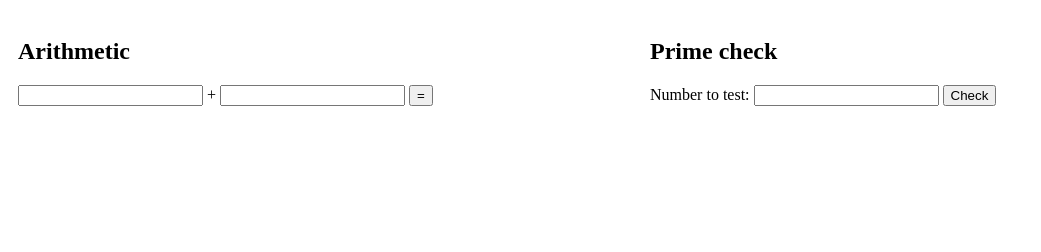
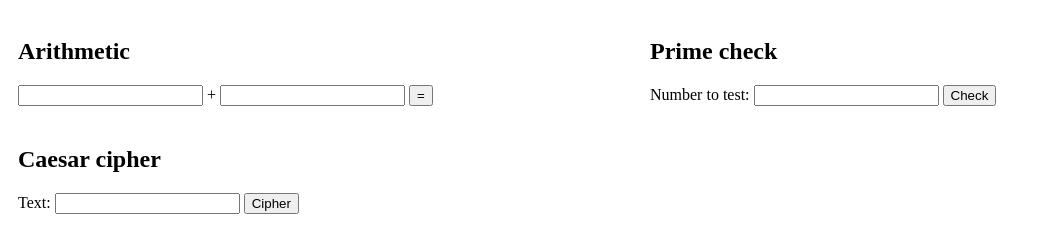
Before and after one commit to MahimnaDarji/software-engineering-frontend, a plain HTML site: page index.html in a window 1280 px wide. Shown: the whole page, without its empty margins (0-1041 px from the left). Drawn offline with Linux system fonts and the light colour scheme.

Commit message:
add cipher

```diff
--- a/index.html
+++ b/index.html
@@ -40,6 +40,15 @@
                 <label id="primeCheckResult"></label>
             </section>
         </div>
+        <div class="column">
+            <section>
+                <h2>Caesar cipher</h2>
+                <label>Text:</label>
+                <input id="text-to-cipher"/>
+                <button onclick="cipher()">Cipher</button>
+                <label id="cipher-result"></label>
+            </section>
+        </div>
      </div>
 
 
@@ -50,19 +59,26 @@
             let n = operand1Input.value;
             let m = operand2Input.value;
             // no cors mode
-            const response = await fetch("https://arithmetic-service-mahimnadarji.onrender.com/add" + n + "/" + m,
+            const response = await fetch("https://arithmetic-service-mahimnadarji.onrender.com/add/" + n + "/" + m,
             {mode: "no-cors"});
             const sum = await response;
             document.getElementById("sum").innerText = sum;
         }
-
         async function isPrime() {
             const numberToTest = document.getElementById("numberToTest");
             let n = numberToTest.value;
-            const response = await fetch("https://arithmetic-service-mahimnadarji.onrender.com/prime" + n);
+            const response = await fetch("https://arithmetic-service-mahimnadarji.onrender.com/prime/" + n);
             const result = await response.json();
             document.getElementById("primeCheckResult").innerText = result;
         }
+        async function cipher() {
+            const numberToTest = document.getElementById("text-to-cipher");
+            let n = numberToTest.value;
+            const response = await fetch("https://arithmetic-service-mahimnadarji.onrender.com/cipher/" + n);
+            const result = await response.json();
+            document.getElementById("cipher-result").innerText = result;
+        }
+
     </script>
 </body>
 </html>
```
